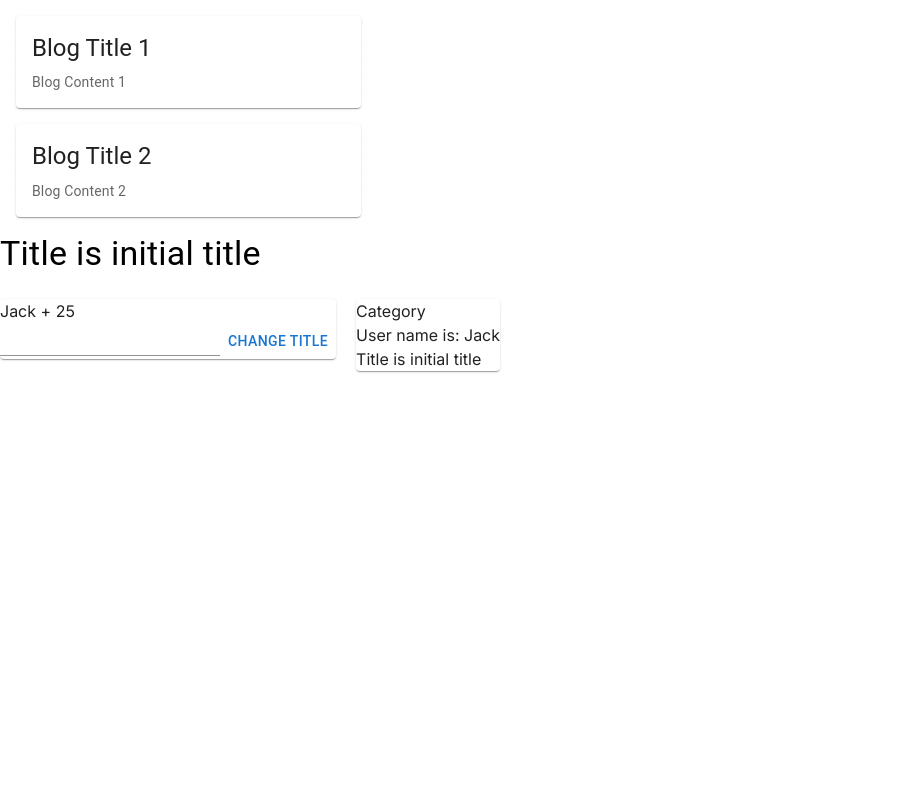
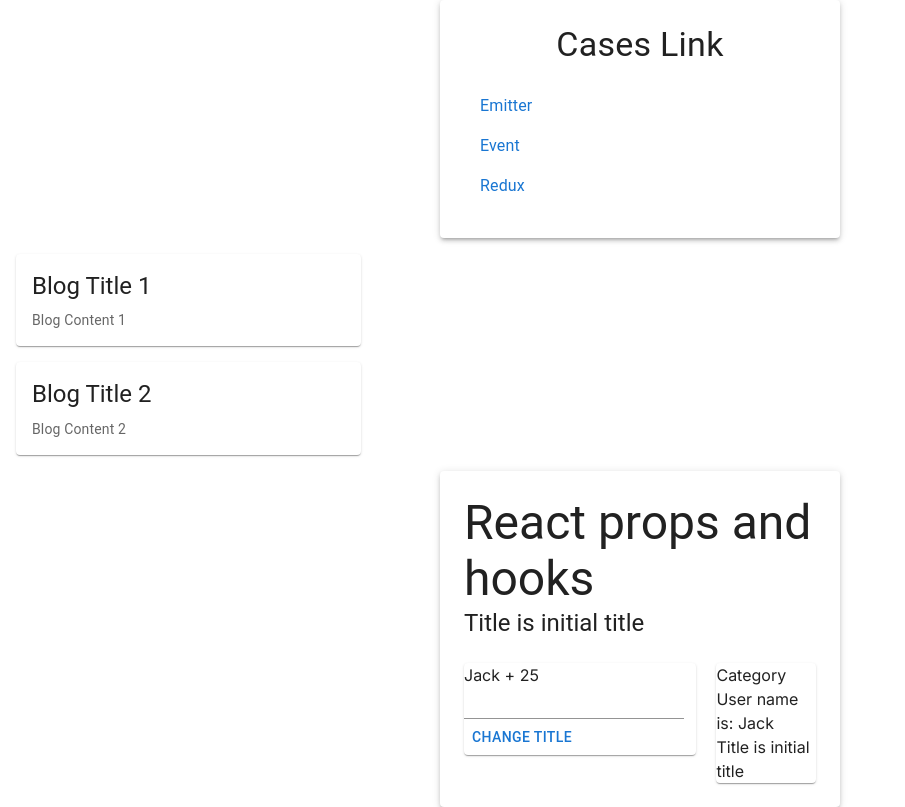
Before and after one commit to zxkfall/react-next, a Next.js app in the folder react-communication/: page / in a window 1280 px wide. Shown: the whole page, without its empty margins (0-905 px from the left). Built offline with nearby package versions, Linux system fonts and the light colour scheme.

Commit message:
feat: change style

```diff
--- a/react-communication/src/app/page.tsx
+++ b/react-communication/src/app/page.tsx
@@ -3,8 +3,7 @@ import React from 'react';
 import Home from "@/components/Home";
 import {UserProvider} from "@/contexts/userContext";
 import Category from "@/components/Category";
-import {Card, CardActionArea, CardContent, Typography} from "@mui/material";
-import Link from "next/link";
+import {Card, CardActionArea, CardContent, List, ListItem, Typography, Link} from "@mui/material";
 
 const blogs = [
     {id: 1, title: 'Blog Title 1', content: 'Blog Content 1'},
@@ -39,8 +38,35 @@ export default function Index() {
     return (
         <>
             <UserProvider>
+                <Card sx={{padding: 3, maxWidth: 400, margin: 'auto', boxShadow: 3}}>
+                    <Typography variant="h4" component="h1" align="center" gutterBottom>
+                        Cases Link
+                    </Typography>
+                    <List>
+                        <ListItem>
+                            <Link href="/emitter" variant="body1" underline="hover" color="primary">
+                                Emitter
+                            </Link>
+                        </ListItem>
+                        <ListItem>
+                            <Link href="/event" variant="body1" underline="hover" color="primary">
+                                Event
+                            </Link>
+                        </ListItem>
+                        <ListItem>
+                            <Link href="/redux" variant="body1" underline="hover" color="primary">
+                                Redux
+                            </Link>
+                        </ListItem>
+                    </List>
+                </Card>
                 {renderBlogs()}
-                <Typography variant="h4" component="h1">
+
+                <Card sx={{padding: 3, maxWidth: 400, margin: 'auto', boxShadow: 3}}>
+                    <Typography variant="h3" component="h1">
+                        React props and hooks
+                    </Typography>
+                    <Typography variant="h5" component="h2">
                         {`Title is ${title}`}
                     </Typography>
                     <br/>
@@ -52,6 +78,8 @@ export default function Index() {
                         <Home titleHandler={stateHandler}/>
                         <Category title={title}/>
                     </div>
+                </Card>
+
             </UserProvider>
         </>
     );
--- a/react-communication/src/components/Comment.tsx
+++ b/react-communication/src/components/Comment.tsx
@@ -1,6 +1,5 @@
 import React from 'react';
 import {Card} from "@mui/material";
-import {margin} from "@mui/system";
 
 export interface CommentProps {
     id: number;
```
Lines whose indentation alone changed are shown as unchanged.
